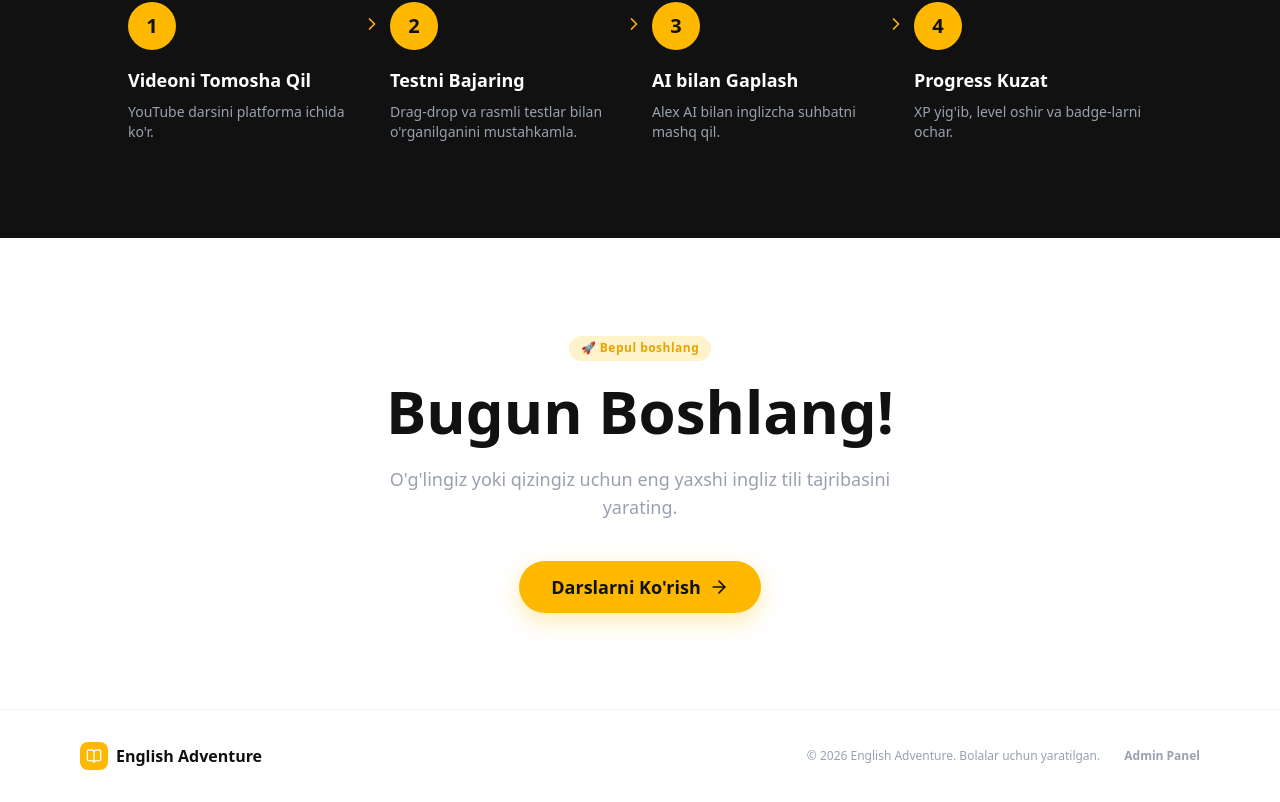
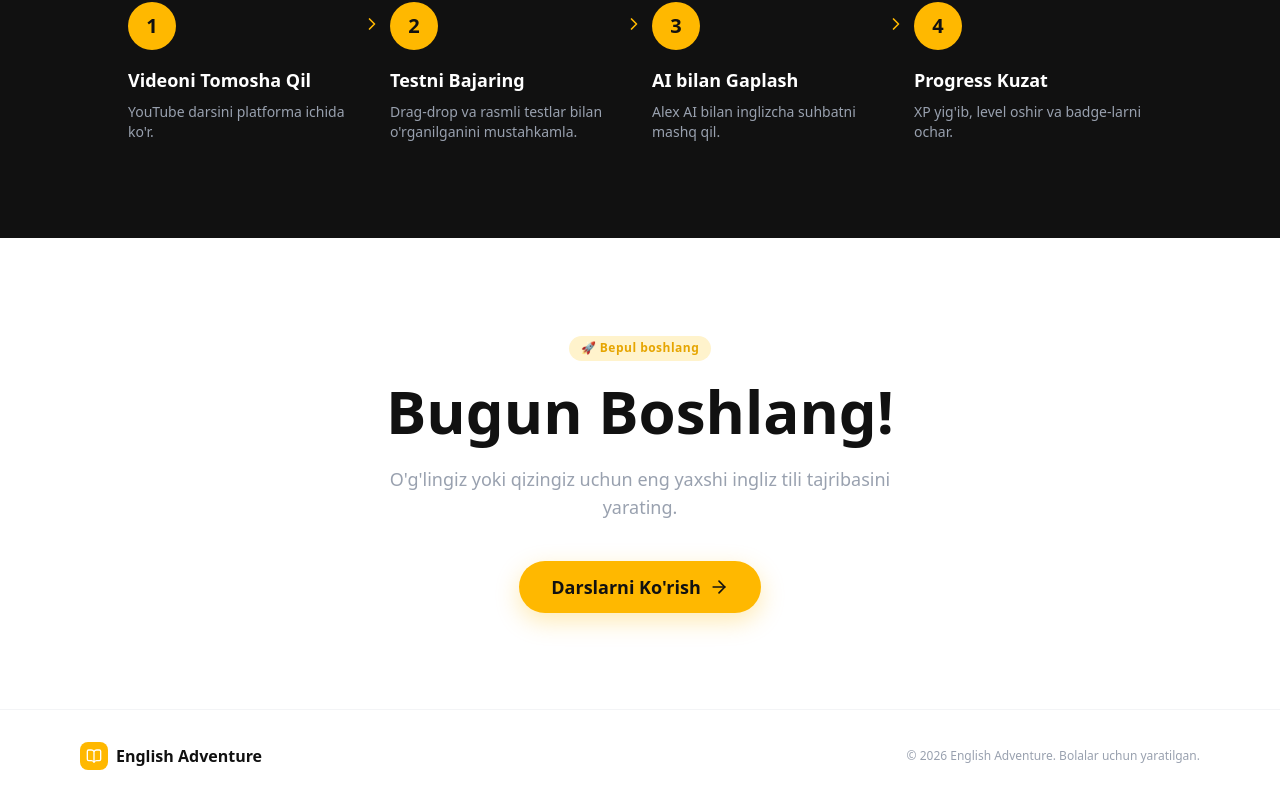
Before and after one commit to Creator4848/English-Advanture, a Next.js app: page / in a window 1280 px wide. Shown: the part 1761-2563 px from the top of the page. Built offline with nearby package versions, Linux system fonts and the light colour scheme; no server answers.

Commit message:
style: remove admin panel link from public footer

```diff
--- a/app/page.tsx
+++ b/app/page.tsx
@@ -263,9 +263,6 @@ export default function Home() {
             <p className="text-xs text-gray-400 font-medium">
               © 2026 English Adventure. Bolalar uchun yaratilgan.
             </p>
-            <Link href="/admin" className="text-xs text-gray-400 font-bold hover:text-[#FFB800] transition-colors flex items-center gap-1">
-              Admin Panel
-            </Link>
           </div>
         </div>
       </footer>
```
